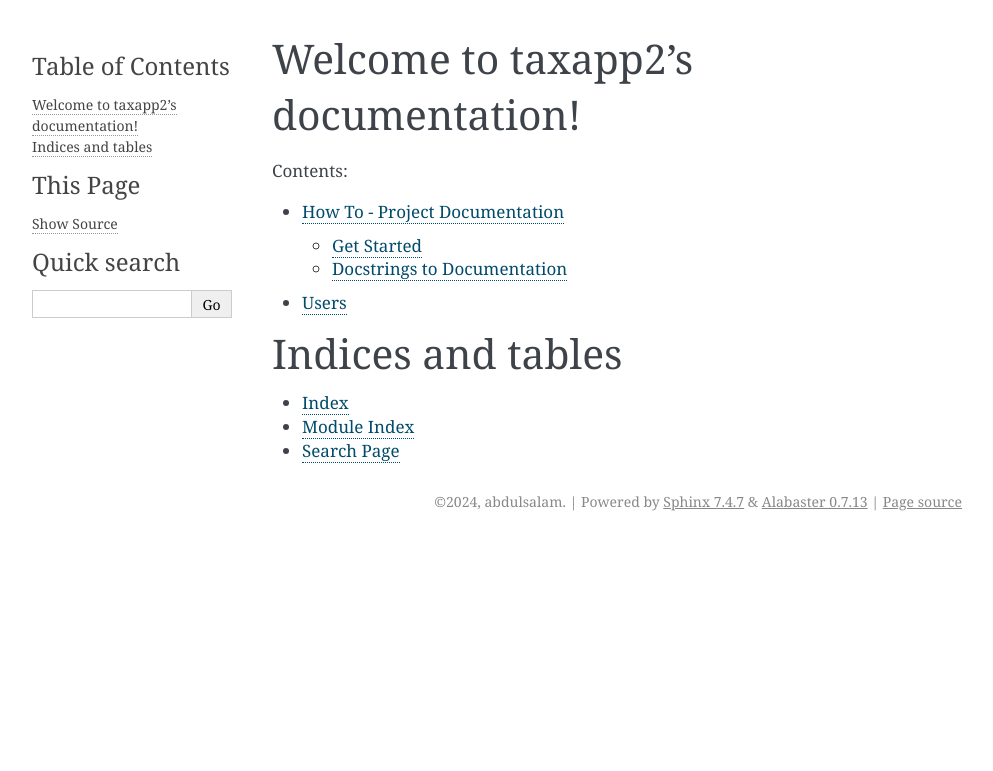
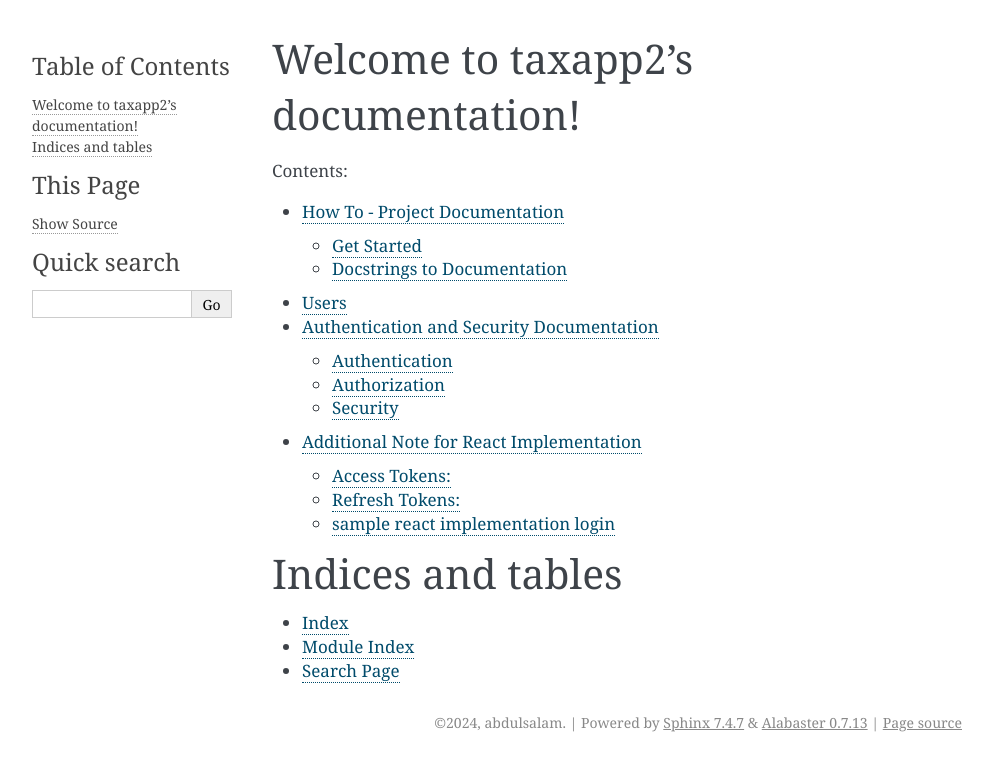
Before and after one commit to akande56/taxstream, a Sphinx documentation site: the page built from docs/index.rst, in a window 1280 px wide. Shown: the top 771 px of the page, without its empty margins (148-1141 px from the left). Built offline with Sphinx 7.4.7, drawn with Linux system fonts in a browser that asks for light colours; some of the changed lines change nothing that is shown.

Commit message:
docs, users, group, permission

```diff
--- /dev/null
+++ b/docs/authentication_security.rst
@@ -0,0 +1,68 @@
+Authentication and Security Documentation
+==========================================
+
+Welcome to the authentication and security documentation for our Django-powered backend API. This guide aims to provide frontend developers with an understanding of how authentication, authorization, and security are implemented in our application.
+
+Authentication
+----------------
+
+JSON Web Token (JWT) Authentication
+~~~~~~~~~~~~~~~~~~~~~~~~~~~~~~~~~~~
+
+We use JSON Web Tokens (JWT) for authenticating users in our API. Upon successful authentication, a JWT token is provided, which must be included in the Authorization header of subsequent requests.
+
+Token Lifetimes
+^^^^^^^^^^^^^^^
+
+- Access Token Lifetime: {{ SIMPLE_JWT.ACCESS_TOKEN_LIFETIME }}
+- Refresh Token Lifetime: {{ SIMPLE_JWT.REFRESH_TOKEN_LIFETIME }}
+
+Token Rotation
+^^^^^^^^^^^^^
+
+- Rotate Refresh Tokens: Enabled
+- Blacklist After Rotation: Enabled
+
+Integrating JWT in Requests
+~~~~~~~~~~~~~~~~~~~~~~~~~~~
+
+To authenticate requests, include the JWT token in the Authorization header:
+
+.. code-block:: http
+
+    Authorization: Bearer <your_access_token>
+
+Authorization
+----------------
+
+Our API endpoints are protected by default, requiring authenticated users to access them. Additionally, certain endpoints may have specific permission requirements.
+
+Default Permissions
+^^^^^^^^^^^^^^^^^^
+
+- Default Permission Class: IsAuthenticated
+
+Custom Permissions
+^^^^^^^^^^^^^^^^^
+
+For specific endpoints, custom permissions may be applied to restrict access based on user roles or permissions.
+
+Security
+--------
+
+HTTP Headers
+^^^^^^^^^^^^
+
+We enforce security measures through HTTP headers to mitigate common vulnerabilities.
+
+- HTTPOnly Cookies: Enabled for session cookies
+- CSRF Cookie HTTPOnly: Enabled
+- X-Frame-Options: DENY
+
+Email Security
+^^^^^^^^^^^^^^
+
+We utilize SendGrid for email delivery, ensuring secure communication with our users.
+
+- Email Backend: SendGrid
+- SendGrid API Key: Provided via environment variable
--- a/docs/index.rst
+++ b/docs/index.rst
@@ -12,6 +12,8 @@ Welcome to taxapp2's documentation!
 
    howto
    users
+   authentication_security
+   react_note_handlingTokens
 
 
 
--- /dev/null
+++ b/docs/react_note_handlingTokens.rst
@@ -0,0 +1,109 @@
+Additional Note for React Implementation
+==========================================
+
+
+Access Tokens:
+----------------
+
+Storge:
+
+- HTTPOnly Cookies:
+
+The recommended approach is to store access tokens in browser cookies with the HttpOnly flag set. This prevents client-side JavaScript from accessing the token, mitigating XSS vulnerabilities.
+You can set the HttpOnly flag when creating the cookie using JavaScript:
+
+.. code-block:: http
+
+    document.cookie = `access_token=${accessToken}; HttpOnly; Path=/`;
+
+
+Refresh Tokens:
+----------------
+
+Refresh tokens, due to their longer lifespans, should not be stored in cookies. Instead, store them in the browser's local storage.
+
+Storge:
+
+While local storage is a common option for storing refresh tokens in React applications, there are alternative storage mechanisms you can consider, each with its own advantages and drawbacks:
+
+1. Session Storage:
+
+- Pros:
+    Data is persisted within the current browser session, providing temporary storage for refresh tokens.
+    More secure than local storage as data is cleared upon closing the browser window or tab.
+- Cons:
+    Tokens are not accessible across different browser sessions or tabs.
+    May not be suitable for refresh tokens with long lifespans that need to persist beyond a single session.
+2. IndexedDB:
+
+- Pros:
+    Offers persistent storage beyond the current session, similar to local storage.
+    Provides a structured way to store data, potentially allowing for more efficient retrieval and management of refresh tokens.
+- Cons:
+    Requires more complex JavaScript code compared to local storage.
+    Compatibility across different browsers might be a concern.
+3. Server-Side Storage:
+
+- Pros:
+Offers the highest level of security by storing refresh tokens on the server-side.
+Mitigates the risk of client-side vulnerabilities associated with local storage or session storage.
+- Cons:
+    Requires additional server-side logic to handle token storage, retrieval, and invalidation.
+    May introduce latency when refreshing access tokens compared to client-side storage options.
+
+
+
+sample react implementation login
+---------------------------------
+
+- Access token
+
+.. code-block:: http
+
+    npm install js-cookie
+
+.. code-block:: http
+
+    const storeAccessToken = (accessToken) => {
+    Cookies.set('access_token', accessToken);
+    };
+
+
+- Refresh token
+.. code-block:: http
+
+    const storeAccessToken = (accessToken) => {
+    Cookies.set('access_token', accessToken);
+    };
+
+
+
+Handle case for situation where user is active and access token expires
+~~~~~~~~~~~~~~~~~~~~~~~~~~~~~~~~~~~~~~~~~~~~~~~~~~~~~~~~~~~~~~~~~~~~~~~
+
+.. code-block:: http
+
+    const refreshAccessToken = async () => {
+    const refreshToken = sessionStorage.getItem('refresh');
+    if (!refreshToken) {
+        // Handle case where no refresh token is available (e.g., user needs to log in again)
+        return;
+    }
+
+    const response = await fetch('/api/token/refresh/', {
+        method: 'POST',
+        headers: {
+            'Content-Type': 'application/json'
+        },
+        body: JSON.stringify({ refresh: refreshToken })
+    });
+
+    if (response.ok) {
+        const data = await response.json();
+        storeAccessToken(data.access); // Store new access token in HttpOnly cookie
+    } else {
+        // Handle refresh token failure (e.g., invalid or expired)
+        removeRefreshToken(); // Remove invalid refresh token from session storage
+        // Potentially prompt user to log in again
+    }
+    };
```
